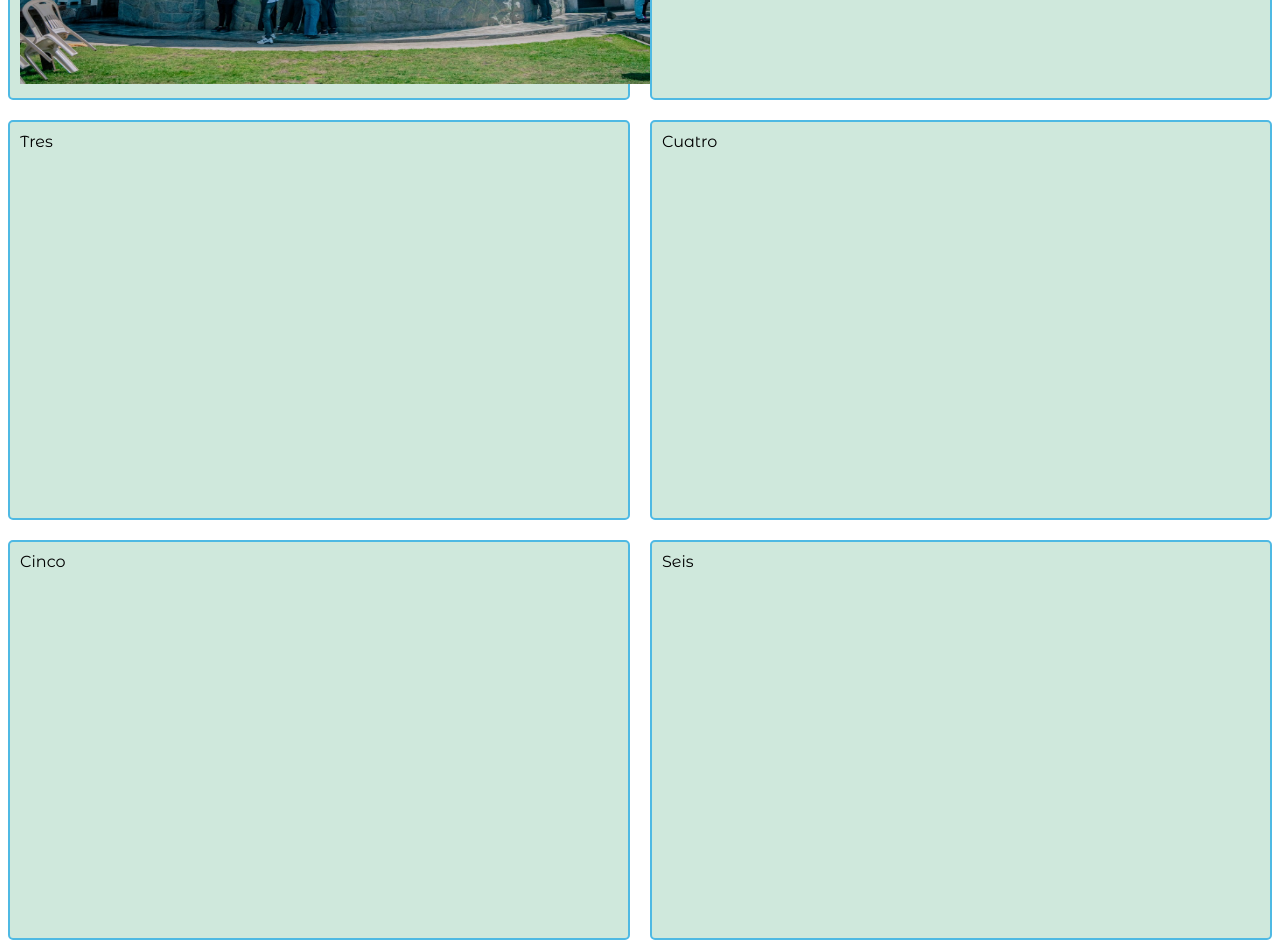
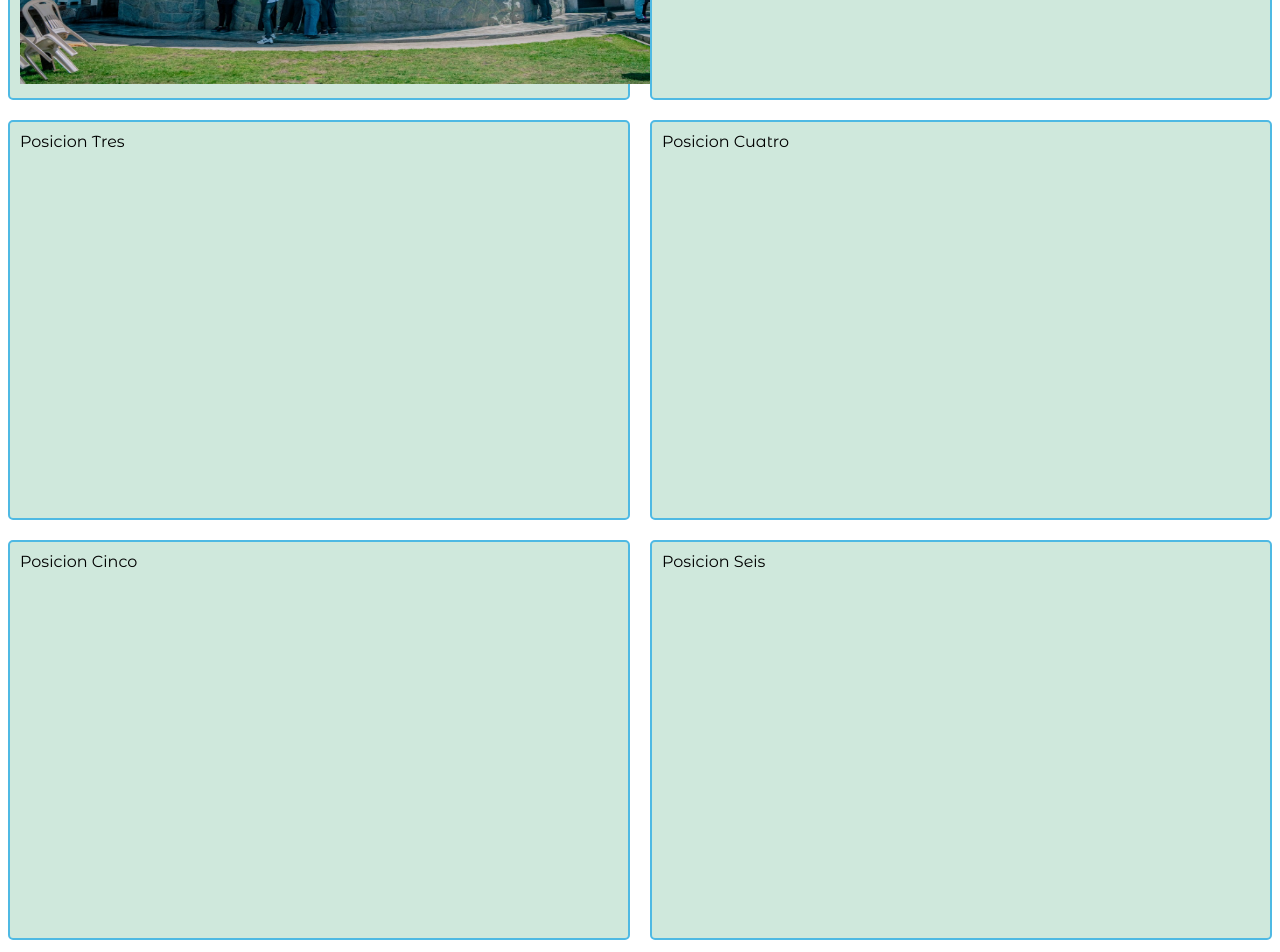
Before and after one commit to Mijhael03/Proyecto_Recreo_chispita, a plain HTML site: page nosotros.html in a window 1280 px wide. Shown: the part 580-1532 px from the top of the page. Drawn offline with Linux system fonts and the light colour scheme.

Commit message:
avance  nosotros

```diff
--- a/nosotros.html
+++ b/nosotros.html
@@ -60,11 +60,11 @@
                 molestiae placeat voluptates nam veritatis magni.
             </p>
         </div>
-        <div>Tres</div>
-        <div>Cuatro</div>
-        <div>Cinco</div>
-        <div>Seis</div>
-        <div>Siete</div>
+        <div>Posicion Tres</div>
+        <div>Posicion Cuatro</div>
+        <div>Posicion Cinco</div>
+        <div>Posicion Seis</div>
+        <div>Posicion Siete</div>
       </div>
 
 
```
